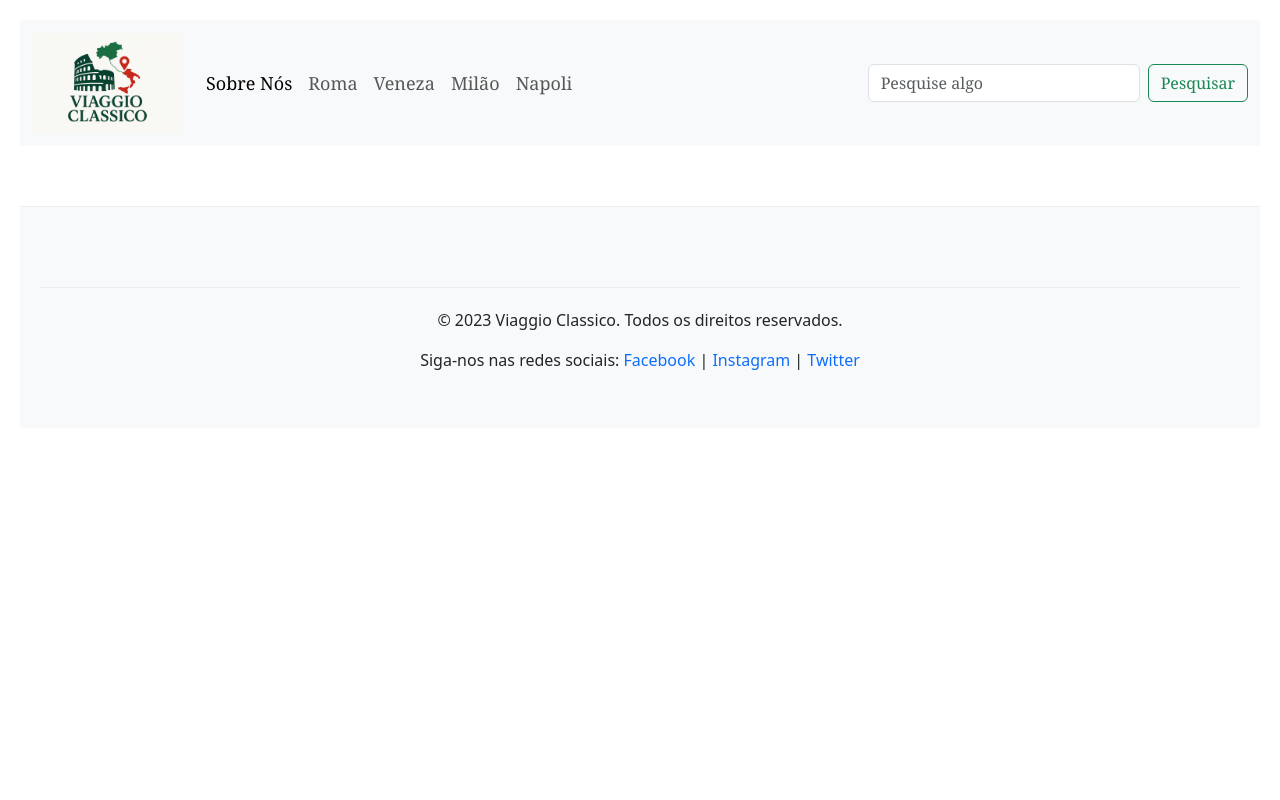
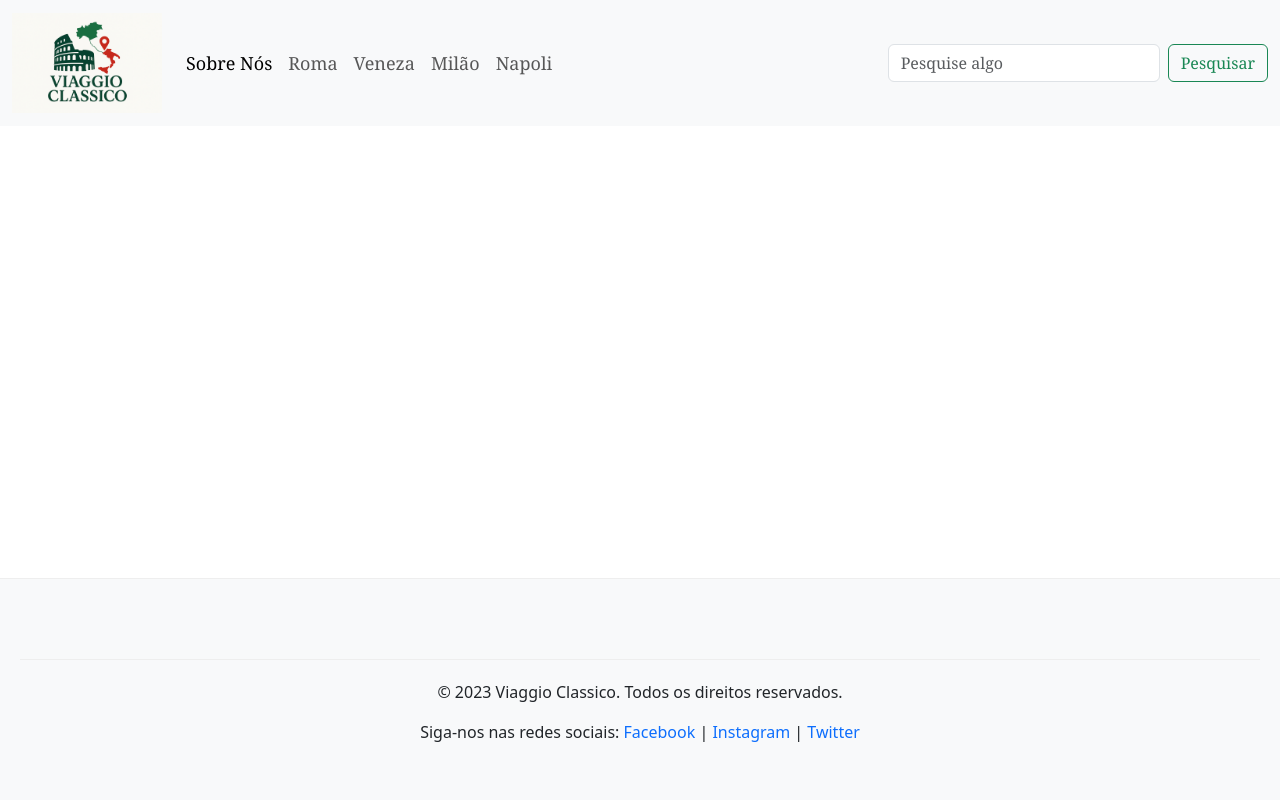
Before and after one commit to Mateus-F-Moura/viaggio-classico2, a PHP site: page /roma.html in a window 1280 px wide. Run offline with PHP 8.4, Linux system fonts and the light colour scheme.

Commit message:
atualizado: header e footer fixados na pagina, independente do conteudo atual (grande ou pequeno)

```diff
--- a/src/styles.css
+++ b/src/styles.css
@@ -1,13 +1,20 @@
-body{
+html, body {
+    height: 100%;
+    margin: 0;
+}
+body {
+    display: flex;
+    flex-direction: column;
     font-family: Arial, sans-serif;
     line-height: 1.6;
-    margin: 10px;
-    padding: 20px;
     text-align: center;
 }
 nav{
     font-family: Georgia, 'Times New Roman', Times, serif;
     font-size: large;
+}
+main{
+    flex: 1;
 }
 h1, h2, h3 {
     text-align: center;
```
